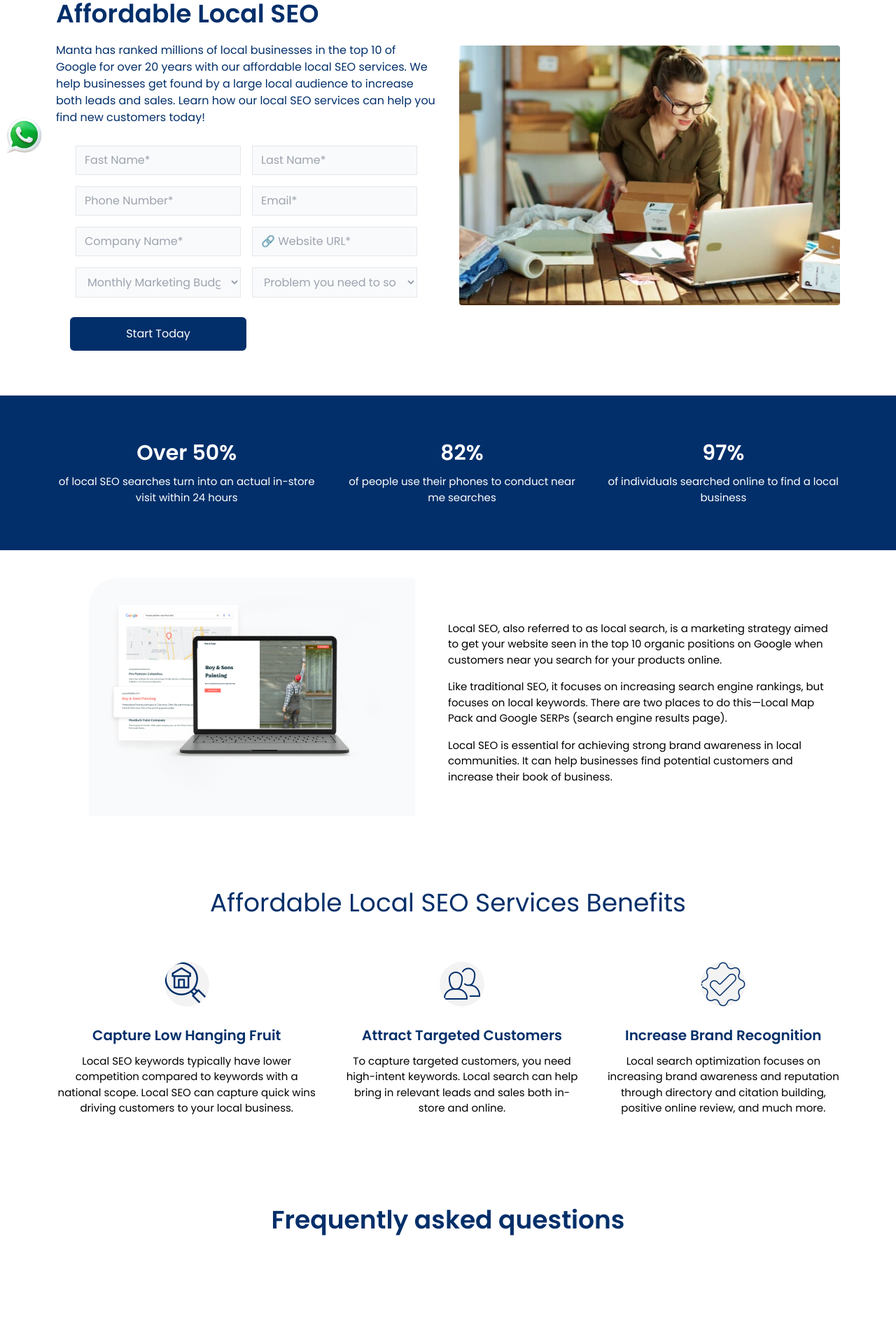
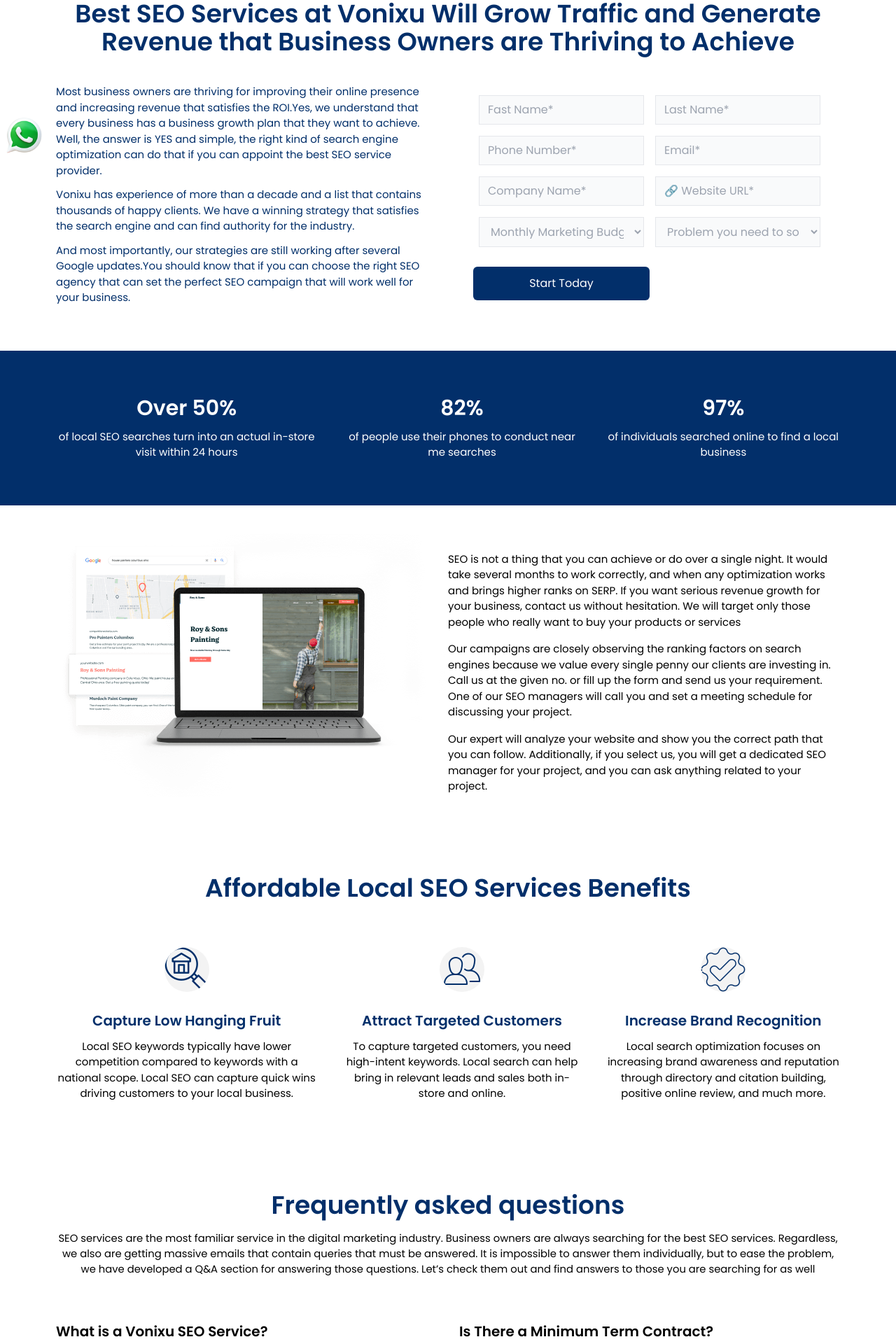
Before and after one commit to alamincoders/vonixu, a Next.js app: page /seoServices in a window 1280 px wide. Shown: the part 560-2480 px from the top of the page at 70% size. Built offline with nearby package versions, Linux system fonts and the light colour scheme; a small style sheet from the web is missing.

Commit message:
seo service content done

```diff
--- a/components/SEO/SeoService.jsx
+++ b/components/SEO/SeoService.jsx
@@ -7,18 +7,19 @@ import SeoFormBanner from "../ServicesComponents/SeoFormBanner";
 import WhatSEO from "../ServicesComponents/WhatSEO";
 import seo from "../../assets/services/whatseo.png";
 
-import bImg from "../../assets/services/local.webp";
+
 import Banner from "../ServicesComponents/Banner";
 import ServiceFAQ from "../ServicesComponents/ServiceFAQ";
 
 const SeoService = () => {
   return (
     <>
-      <Banner title="VISER SEO Services: Rank on Search Engine & Drive Organic Traffic to Your Website" />
+      <Banner title="Rank on Search Engine & Drive Organic Traffic to Your Website" />
       <SeoFormBanner
-        title="Affordable Local SEO"
-        p="Manta has ranked millions of local businesses in the top 10 of Google for over 20 years with our affordable local SEO services. We help businesses get found by a large local audience to increase both leads and sales. Learn how our local  SEO services can help you find new customers today!"
-        img={bImg}
+        title="Best SEO Services at Vonixu Will Grow Traffic and Generate Revenue that Business Owners are Thriving to Achieve"
+        p1="Most business owners are thriving for improving their online presence and increasing revenue that satisfies the ROI.Yes, we understand that every business has a business growth plan that they want to achieve. Well, the answer is YES and simple, the right kind of search engine optimization can do that if you can appoint the best SEO service provider."
+        p2="Vonixu has experience of more than a decade and a list that contains thousands of happy clients. We have a winning strategy that satisfies the search engine and can find authority for the industry. "
+        p3="And most importantly, our strategies are still working after several Google updates.You should know that if you can choose the right SEO agency that can set the perfect SEO campaign that will work well for your business."
       />
       <OverPercent
         title1="Over 50%"
@@ -31,9 +32,15 @@ const SeoService = () => {
       <WhatSEO
         img={seo}
         title="What is Affordable Local SEO?"
-        p1="Local SEO, also referred to as local search, is a marketing strategy aimed to get your website seen in the top 10 organic positions on Google  when customers near you search for your products online."
-        p2=" Like traditional SEO, it focuses on increasing search engine rankings, but focuses on local keywords. There are two places to do this—Local Map Pack and Google SERPs (search engine results page)."
-        p3=" Local SEO is essential for achieving strong brand awareness in local communities. It can help businesses find potential customers and increase their book of business."
+        p1="SEO is not a thing that you can achieve or do over a single night. It would take several months to work correctly, and when any optimization works and brings higher ranks on SERP.
+
+If you want serious revenue growth for your business, contact us without hesitation. We will target only those people who really want to buy your products or services
+"
+        p2=" Our campaigns are closely observing the ranking factors on search engines because we value every single penny our clients are investing in.
+
+Call us at the given no. or fill up the form and send us your requirement. One of our SEO managers will call you and set a meeting schedule for discussing your project.
+"
+        p3="Our expert will analyze your website and show you the correct path that you can follow. Additionally, if you select us, you will get a dedicated SEO manager for your project, and you can ask anything related to your project."
       />
       <SEOBenefits
         title1="Affordable Local SEO Services Benefits "
@@ -45,32 +52,31 @@ const SeoService = () => {
         p3=" Local search optimization focuses on increasing brand awareness and reputation through directory and citation building, positive online  review, and much more."
       />{" "}
       <ServiceFAQ
-        que1=""
-        que2=""
-        que3=""
-        que4=""
-        que5=""
-        que6=""
-        que7=""
-        que8=""
-        que9=""
-        que10=""
-        que11=""
-        que12=""
-        ans1=""
-        ans2=""
-        ans3=""
-        ans4=""
-        ans5=""
-        ans6=""
-        ans7=""
-        ans8=""
-        ans9=""
-        ans10=""
-        ans11=""
-        ans12=""
+        que1="What is a Vonixu SEO Service?"
+        que2="Is There a Minimum Term Contract?"
+        que3="Will You Do Keyword Research for My Website?"
+        que4="Who Provides the Content?"
+        que5="How Many Links Can I Expect?"
+        que6=" Are Your Services Adequate for a New Website?"
+        que7="How Much Money Do You Take for Ranking on the First Page of Google?"
+        que8="How Long Will It Take to See Results?"
+        que9="Do You Outsource Any Services You Provide?"
+        que10="Which Strategy Will You Use for My Project?"
+        que11="Why Should I Choose VONIXU Over Other Providers?"
+        que12="Will Your Service Improve My Sales?"
+        ans1="Vonixu  SEO service is the ultimate solution for online businesses to generate sales from their website. We offer the most result-driven & strategic SEO service for our clients that works perfectly. Our experts are highly experienced and well-trained in growing clients’ businesses from zero to profitable status. We will implement advanced SEO techniques to boost return on investment (ROI) by 2/3 times based on the industry standard."
+        ans2="Well, we have a minimum term contract period because SEO is a time-consuming task. Some SEO tasks need a few months to affect the search engine. If you stop doing SEO after a few days of starting, then you may lose the benefits of our service."
+        ans3="Yes, our complete SEO service packages include keyword research for your website. We will research your niche and find out keywords that bring targeted visitors interested in the products or the service you are providing. We have the best keyword research specialist team who will dedicatedly work on your project."
+        ans4="We have in-house top-notch writers who will write all content needed to rank your site on the search engines. If there is any content such as images, or logos, we need, then we will request you to send us. We consider writing content that actually ranks; otherwise, it would be difficult for us to rank due to content quality."
+        ans5="We only work on ranking your site on search engines. Our team will work on everything that is needed, including backlinks and content quality. We believe quality over quantity leads us to build authority and high-quality backlinks that definitely work on ranking."
+        ans6="Whether your site is new or old, there are many optimizations you must implement on your website. However, if your site is new, then it is better to start on-site SEO for your site. Our strategy for new sites is simple, finding low competition keywords, publishing fresh content and doing on-site SEO, and building a brand reputation through profiles on different platforms"
+        ans7="Money cannot rank you on search engines’ first page. Several strategies that are essential to implement for ranking. Check our packages to get an idea about the investment you need to get our VONIXU SEO services. We will choose keywords that are easy to rank with affordable cost that you can invest in without breaking your budget. Remember that ranking on the first page of Google is not about money. It is about how an expert is your SEO agency that actually has enough experience in organic SEO."
+        ans8="If you want to see some significant growth in your organic reach or ranking on the search engine, it will take at least 06 months. However, during this period, you need to continue working on the optimization of your site. We will drive results faster than any other agency because we have the best strategy, including on-page & off-page optimization, that the search engine loves.  However, if you choose our VONIXU SEO service, we will try to make the process a bit faster for our clients."
+        ans9="No, we have enough resources we need to provide services. VONIXU is a full-service digital marketing agency, and we have several SEO teams that work on our clients’ projects. We do not outsource anything at all from anywhere so that our clients’ privacy can be saved."
+        ans10="Well, strategies are not certain in the SEO industry. We work differently than other agencies by treating each project individually. Our experts analyze each project and develop the best strategy that will surely work for the respective project"
+        ans11="VONIXU is providing the best SEO services for more than a decade in the digital industry. We have served more than thousands of clients, and they are happy about our service. If you want to get the revenue you want to achieve, we can help you better than any other agency. "
+        ans12="Yes, our service will improve your sales by driving targeted visitors to your website. We will not only do that but also improve your brand visibility and reputation to encourage customers to find your products or services reliable. We will make your website authoritative, so the search engine gives rank to your webpages for keywords that customers are using to search for what they need."
       />
-      <ServiceFAQ />
     </>
   );
 };
--- a/components/ServicesComponents/Banner.jsx
+++ b/components/ServicesComponents/Banner.jsx
@@ -5,7 +5,7 @@ const Banner = ({title}) => {
     <>
       <section>
         <div class="w-full bg-cover bg-center h-[400px] bg-[url(https://images.unsplash.com/photo-1504384308090-c894fdcc538d?ixlib=rb-1.2.1&ixid=eyJhcHBfaWQiOjEyMDd9&auto=format&fit=crop&w=1050&q=80)]">
-          <div class="flex items-center justify-center h-full w-full bg-gray-900 bg-opacity-50 ">
+          <div class="flex items-center justify-center h-full w-full bg-gray-900 bg-opacity-60 ">
             <div class="text-center">
               <h1 class="text-white text-[22px] font-semibold  md:text-[56px]">
                {title}
--- a/components/ServicesComponents/SEOBenefits.jsx
+++ b/components/ServicesComponents/SEOBenefits.jsx
@@ -3,12 +3,11 @@ import capture from "../../assets/services/Capture.png";
 import attractPeople from "../../assets/services/AttractPeople.png";
 import increase from "../../assets/services/Increase.png";
 
-const SEOBenefits = ({title1, title2, title3, title4, p1, p2, p3}) => {
+const SEOBenefits = ({ title1, title2, title3, title4, p1, p2, p3 }) => {
   return (
     <>
       <section className="py-16 text-center container ">
-        <h1 className="text-center text-4xl pb-16 text-primary">
-          {/* Affordable Local SEO Services Benefits  */}
+        <h1 className="text-2xl font-semibold lg:text-4xl text-primary text-center pb-16">
           {title1}
         </h1>
         <div className=" grid md:grid-cols-3 justify-center space-x-10  space-y-5 md:space-y-0 items-center  ">
@@ -20,15 +19,9 @@ const SEOBenefits = ({title1, title2, title3, title4, p1, p2, p3}) => {
             />
 
             <h1 className="text-xl mb-3 mt-5 text-primary   font-semibold">
-              {/* Capture Low Hanging Fruit */}
               {title2}
             </h1>
-            <p className="text-[15px] ">
-              {/* Local SEO keywords typically have lower competition compared to
-              keywords with a national scope. Local SEO can capture quick wins
-              driving customers to your local business. */}
-              {p1}
-            </p>
+            <p className="text-[15px] ">{p1}</p>
           </div>
           <div className=" text-center">
             <Image
@@ -38,15 +31,9 @@ const SEOBenefits = ({title1, title2, title3, title4, p1, p2, p3}) => {
             />
 
             <h1 className="text-xl mb-3 mt-5 text-primary   font-semibold">
-              {/* Attract Targeted Customers */}
               {title3}
             </h1>
-            <p className="text-[15px] ">
-              {/* To capture targeted customers, you need high-intent keywords.
-              Local search can help bring in relevant leads and sales both
-              in-store and online. */}
-              {p2}
-            </p>
+            <p className="text-[15px] ">{p2}</p>
           </div>
           <div className=" text-center">
             <Image
@@ -56,15 +43,9 @@ const SEOBenefits = ({title1, title2, title3, title4, p1, p2, p3}) => {
             />
 
             <h1 className="text-xl mb-3 mt-5 text-primary   font-semibold">
-              {/* Increase Brand Recognition */}
               {title4}
             </h1>
-            <p className="text-[15px] ">
-              {/* Local search optimization focuses on increasing brand awareness
-              and reputation through directory and citation building, positive
-              online review, and much more. */}
-              {p3}
-            </p>
+            <p className="text-[15px] ">{p3}</p>
           </div>
         </div>
       </section>
--- a/components/ServicesComponents/SeoFormBanner.jsx
+++ b/components/ServicesComponents/SeoFormBanner.jsx
@@ -1,60 +1,55 @@
-import Image from "next/image";
+
 import React from "react";
-import bImg from "../../assets/services/local.webp";
-import Banner from "../ServicesComponents/Banner";
-import ServiceFAQ from "../ServicesComponents/ServiceFAQ";
 import Button from "../shared/Button";
 
-const SeoFormBanner = ({ title, p, img }) => {
+const SeoFormBanner = ({ title, p1, p2, p3}) => {
   return (
     <div className="container py-16">
-      <div className="grid grid-cols-1 md:grid-cols-2 gap-8 lg:grid-cols-2">
-        <div>
-          <h2 className="font-semibold text-4xl text-primary mb-5">
-            {/* Affordable Local SEO */}
+      <h2 className="text-2xl font-semibold lg:text-4xl text-primary text-center pb-10  ">
         {title}
       </h2>
-          <p className="text-primary mb-5">
-            {/* Manta has ranked millions of local businesses in the top 10 of Google for over 20 years with our affordable local SEO services. We help
-            businesses get found by a large local audience to increase both leads and sales. Learn how our local SEO services can help you find new
-            customers today! */}
-            {p}
-          </p>
+
+      <div className="grid grid-cols-1 md:grid-cols-2 gap-8 lg:grid-cols-2 items-center ">
+        <div>
+          <p className=" text-[15px] text-[#000000] text-primary ">{p1}</p>
+          <p className=" text-[15px] text-[#000000] text-primary my-3">{p2}</p>
+          <p className=" text-[15px] text-[#000000] text-primary ">{p3}</p>
+        </div>
         <div>
           <form className="grid grid-cols-1 lg:grid-cols-2  px-5" action="#">
             <input
               placeholder="Fast Name*"
-                className=" py-2 bg-gray-50 p-3 cursor-pointer focus:outline-blue-400 border border-gray-200 m-2"
+              className=" py-2 bg-gray-50 p-3 focus:outline-blue-400 border border-gray-200 m-2"
               required
               type="text"
             />
             <input
               placeholder="Last Name*"
-                className=" py-2 bg-gray-50 p-3 cursor-pointer focus:outline-blue-400 border border-gray-200 m-2"
+              className=" py-2 bg-gray-50 p-3 focus:outline-blue-400 border border-gray-200 m-2"
               required
               type="text"
             />
             <input
               placeholder="Phone Number*"
-                className=" py-2 bg-gray-50 p-3 cursor-pointer focus:outline-blue-400 border border-gray-200 m-2"
+              className=" py-2 bg-gray-50 p-3 focus:outline-blue-400 border border-gray-200 m-2"
               required
               type="number"
             />
             <input
               placeholder="Email*"
-                className=" py-2 bg-gray-50 p-3 cursor-pointer focus:outline-blue-400 border border-gray-200 m-2"
+              className=" py-2 bg-gray-50 p-3 focus:outline-blue-400 border border-gray-200 m-2"
               required
               type="email"
             />
             <input
               placeholder="Company Name*"
-                className=" py-2 bg-gray-50 p-3 cursor-pointer focus:outline-blue-400 border border-gray-200 m-2"
+              className=" py-2 bg-gray-50 p-3 focus:outline-blue-400 border border-gray-200 m-2"
               required
               type="text"
             />
             <input
               placeholder="🔗 Website URL*"
-                className=" py-2 bg-gray-50 p-3 cursor-pointer focus:outline-blue-400 border border-gray-200 m-2"
+              className=" py-2 bg-gray-50 p-3 focus:outline-blue-400 border border-gray-200 m-2"
               required
               type="text"
             />
@@ -98,10 +93,6 @@ const SeoFormBanner = ({ title, p, img }) => {
           </form>
         </div>
       </div>
-        <div className=" mt-5 lg:mt-0 flex flex-col justify-center">
-          <Image className="rounded" src={img} alt="" />
-        </div>
-      </div>
     </div>
   );
 };
--- a/components/ServicesComponents/ServiceFAQ.jsx
+++ b/components/ServicesComponents/ServiceFAQ.jsx
@@ -32,6 +32,15 @@ ans12
         <h1 class="text-2xl font-semibold lg:text-4xl text-primary text-center ">
           Frequently asked questions
         </h1>
+        <p className="mt-4 text-center text-[14.8px] " >
+          SEO services are the most familiar service in the digital marketing
+          industry. Business owners are always searching for the best SEO
+          services. Regardless, we also are getting massive emails that contain
+          queries that must be answered. It is impossible to answer them
+          individually, but to ease the problem, we have developed a Q&A section
+          for answering those questions. Let’s check them out and find answers
+          to those you are searching for as well
+        </p>
 
         <div class="grid grid-cols-1 gap-8 mt-8 lg:mt-16  md:grid-cols-2">
           <div>
--- a/components/ServicesComponents/WhatSEO.jsx
+++ b/components/ServicesComponents/WhatSEO.jsx
@@ -1,39 +1,19 @@
 import Image from "next/image";
 // import seo from "../../assets/services/whatseo.png";
 
-const WhatSEO = ({img, tittle, p1, p2, p3}) => {
+const WhatSEO = ({ img, tittle, p1, p2, p3 }) => {
   return (
     <>
       <section className="container py-10">
-        <div className=" grid grid-col-1 lg:grid-cols-2 gap-y-8">
-          <div className="w-5/6 bg-gray-50 rounded-tl-[40px] p-6 mx-auto">
+        <div className=" grid grid-col-1 lg:grid-cols-2 ">
+          <div className=" mx-auto">
             <Image src={img} alt="" />
           </div>
           <div className="flex flex-col justify-center space-y-4 ">
-            <h1 className="text-4xl text-primary font-bold">
-              {/* What is Affordable Local SEO? */}
-              {tittle}
-            </h1>
-            <p className="text-[15px]">
-              {/* Local SEO, also referred to as local search, is a marketing
-              strategy aimed to get your website seen in the top 10 organic
-              positions on Google when customers near you search for your
-              products online. */}
-              {p1}
-            </p>
-            <p className="text-[15px]">
-              {/* Like traditional SEO, it focuses on increasing search engine
-              rankings, but focuses on local keywords. There are two places to
-              do this—Local Map Pack and Google SERPs (search engine results
-              page). */}
-              {p2}
-            </p>
-            <p className="text-[15px]">
-              {/* Local SEO is essential for achieving strong brand awareness in
-              local communities. It can help businesses find potential customers
-              and increase their book of business. */}
-              {p3}
-            </p>
+            <h1 className="text-4xl text-primary font-bold">{tittle}</h1>
+            <p className="text-[15px]">{p1}</p>
+            <p className="text-[15px]">{p2}</p>
+            <p className="text-[15px]">{p3}</p>
           </div>
         </div>
       </section>
```
Lines whose indentation alone changed are shown as unchanged.
